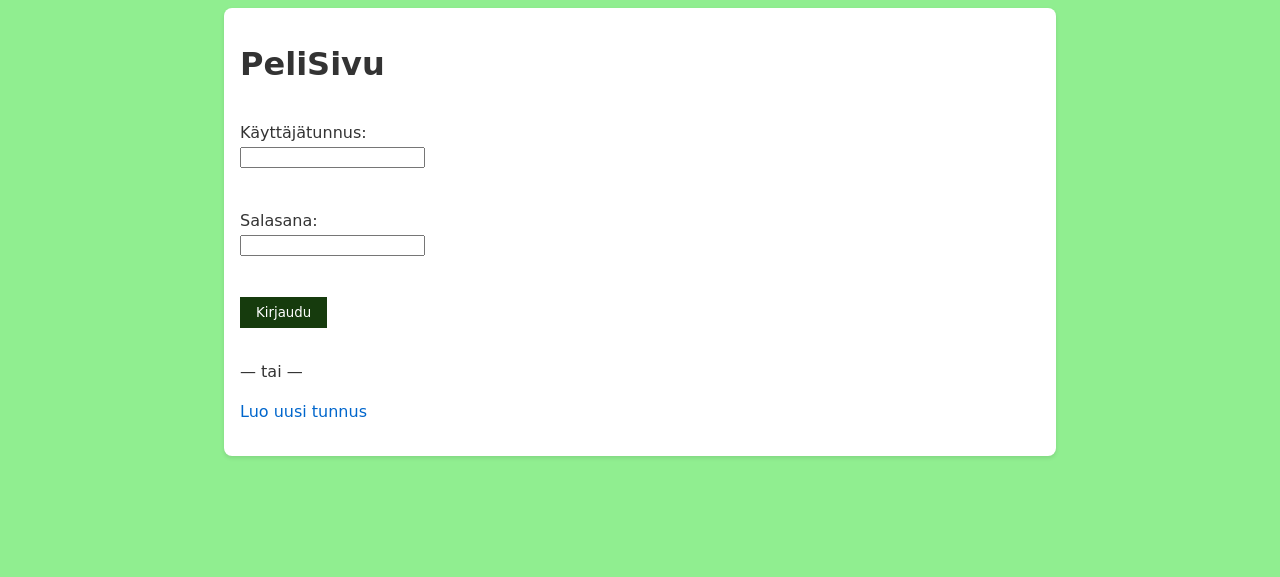
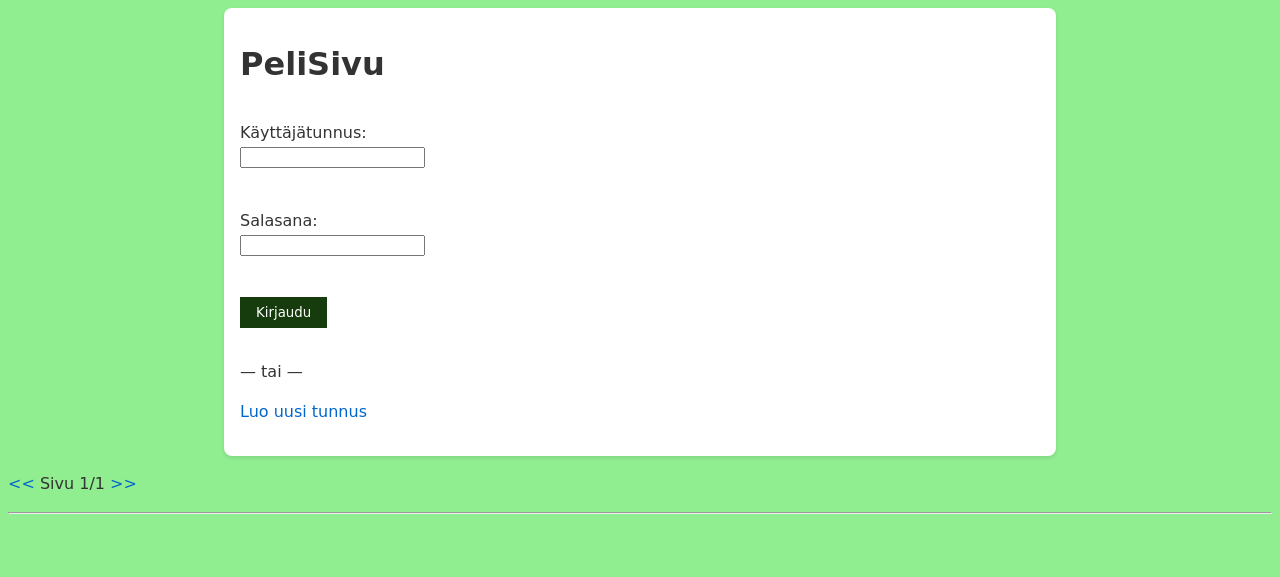
Before and after one commit to Roope2003/Pelisivu, a Flask app: page / in a window 1280 px wide. Shown: the top 577 px of the page. Run offline with Flask 3, Linux system fonts and the light colour scheme; data that the repository does not hold is empty.

Commit message:
Add paging

```diff
--- a/app.py
+++ b/app.py
@@ -1,6 +1,8 @@
 import sqlite3
 import secrets
-from flask import Flask
+import math
+import time
+from flask import Flask ,g
 from flask import abort, redirect, render_template, request, session
 from werkzeug.security import generate_password_hash, check_password_hash
 import items
@@ -8,6 +10,16 @@ import config
 
 app = Flask(__name__)
 app.secret_key = config.secret_key
+
+@app.before_request
+def before_request():
+    g.start_time = time.time()
+
+@app.after_request
+def after_request(response):
+    elapsed_time = round(time.time() - g.start_time, 4)
+    print("elapsed time:", elapsed_time, "s")
+    return response
 
 @app.context_processor
 def inject_csrf_token():
@@ -35,9 +47,21 @@ def verify_owner(obj):
 
 
 @app.route("/")
-def index():
-    posts=items.get_all_posts()
-    return render_template("index.html", posts=posts)
+@app.route("/<int:page>")
+def index(page=1):
+    page_size=10
+    post_count = items.post_count()
+    page_count = math.ceil(post_count/page_size)
+    page_count = max(page_count,1)
+
+    if page < 1:
+        return redirect("/1")
+    if page > page_count:
+        return redirect("/" + str(page_count))
+
+
+    posts=items.get_all_posts(page, page_size)
+    return render_template("index.html",page=page,page_count=page_count, posts=posts)
 
 
 @app.route("/new_item")
--- a/items.py
+++ b/items.py
@@ -13,10 +13,15 @@ def create_post(title, content, price, user_id, genre):
     sql = "INSERT INTO posts (title, content, price, user_id, genre) VALUES (?, ?, ?, ?, ?)"
     db.execute(sql, [title, content, price, user_id, genre])
 
-def get_all_posts():
-    sql = """ SELECT id, title FROM posts ORDER BY id DESC;
+def get_all_posts(page, page_size):
+    sql = """ SELECT id, title FROM posts ORDER BY id DESC
+    LIMIT ? OFFSET ?;
     """
-    rivit= db.query(sql)
+
+    limit = page_size
+    offset = page_size * (page-1)
+
+    rivit= db.query(sql,[limit,offset])
     return [{"id": r["id"], "title": r["title"]} for r in rivit]
 
 def get_item(item_id):
@@ -107,3 +112,7 @@ def get_rating(rating_id):
 def delete_rating(rating_id):
     sql = "DELETE FROM ratings WHERE id=?"
     db.execute(sql, [rating_id])
+
+def post_count():
+    sql = "SELECT COUNT(*) FROM posts"
+    return db.query(sql)[0][0]
--- a/templates/index.html
+++ b/templates/index.html
@@ -72,6 +72,13 @@
   </p>
 {% endif %}
   </div>
+  <p>
+    <a href="/{{ page - 1 }}">&lt;&lt;</a>
+    Sivu {{ page }}/{{ page_count }}
+    <a href="/{{ page + 1 }}">&gt;&gt;</a>
+  </p>
+  <hr />
+
 </body>
 
 </html>
```
